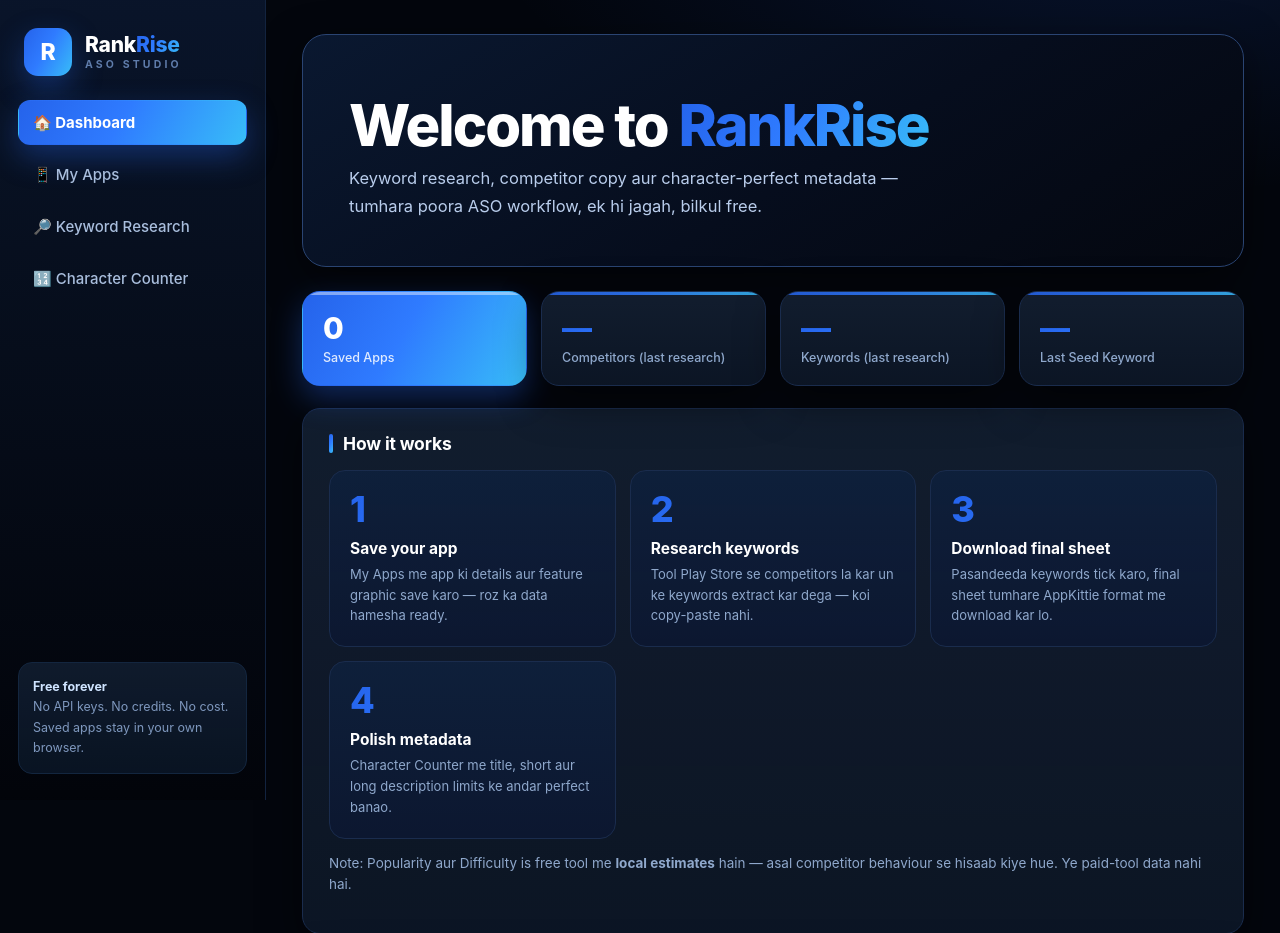
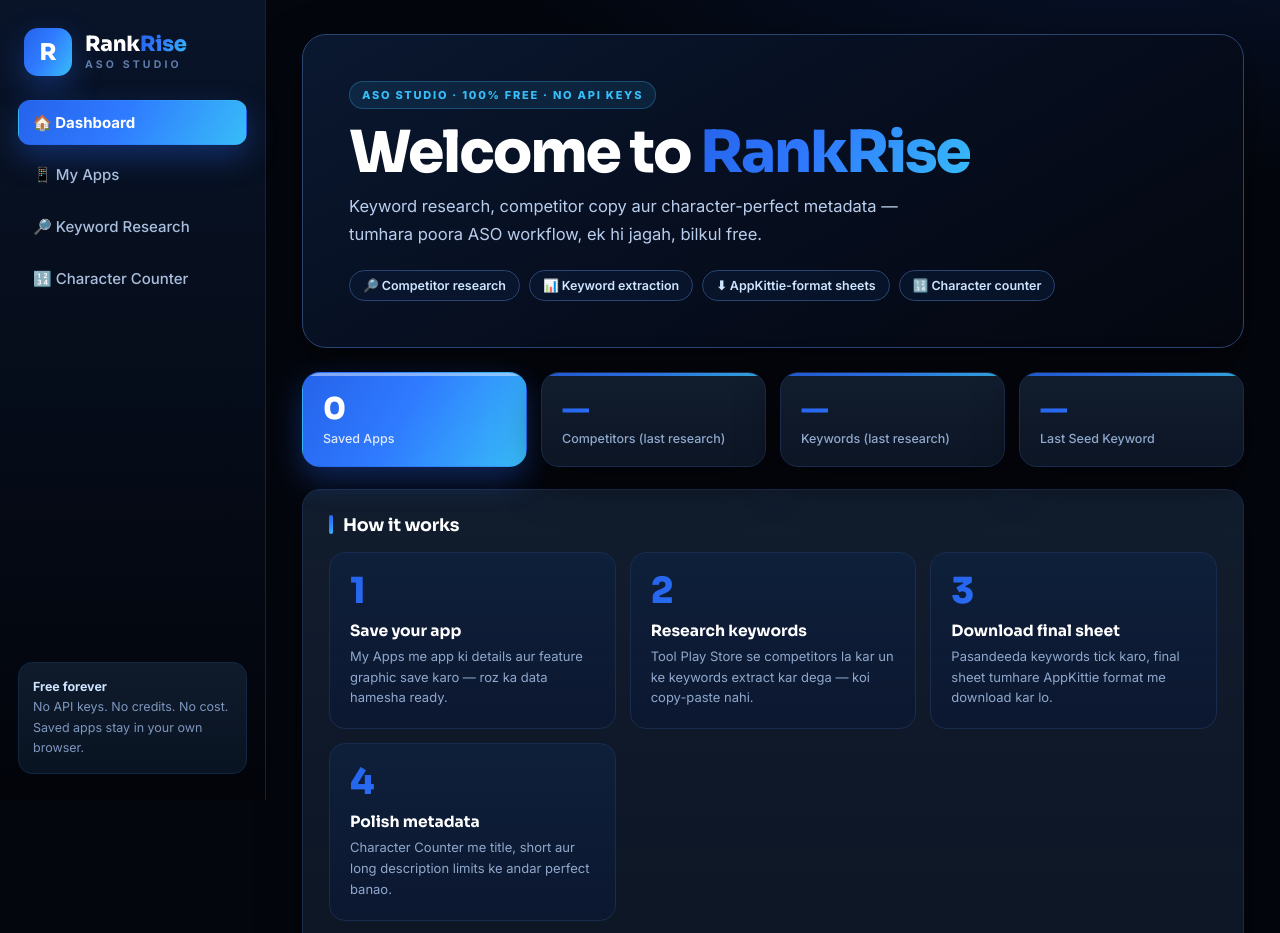
Before and after one commit to talha-95454/rankrise, a Flask app: page / in a window 1280 px wide. Shown: the top 933 px of the page. Run offline with Flask 3, Linux system fonts and the light colour scheme; some libraries are stand-ins or nearby versions.

Commit message:
Add files via upload

```diff
--- a/templates/index.html
+++ b/templates/index.html
@@ -4,6 +4,11 @@
 <meta charset="UTF-8">
 <meta name="viewport" content="width=device-width, initial-scale=1.0">
 <title>RankRise — ASO Studio</title>
+<meta name="description" content="RankRise — free ASO studio: Play Store competitor research, keyword extraction, AppKittie-format sheets and a character-perfect metadata counter.">
+<meta name="theme-color" content="#04070f">
+<link rel="preconnect" href="https://fonts.googleapis.com">
+<link rel="preconnect" href="https://fonts.gstatic.com" crossorigin>
+<link href="https://fonts.googleapis.com/css2?family=Inter:wght@400;500;600;700;800;900&family=Sora:wght@600;700;800&display=swap" rel="stylesheet">
 <link rel="stylesheet" href="/static/style.css">
 </head>
 <body>
@@ -32,8 +37,16 @@
     <!-- DASHBOARD -->
     <section class="view active" id="view-dashboard">
       <div class="hero">
+        <div class="hero-glow" aria-hidden="true"></div>
+        <span class="eyebrow light">ASO Studio · 100% Free · No API Keys</span>
         <h1>Welcome to <span>RankRise</span></h1>
         <p>Keyword research, competitor copy aur character-perfect metadata — tumhara poora ASO workflow, ek hi jagah, bilkul free.</p>
+        <div class="hero-chips">
+          <span class="chip">🔎 Competitor research</span>
+          <span class="chip">📊 Keyword extraction</span>
+          <span class="chip">⬇ AppKittie-format sheets</span>
+          <span class="chip">🔢 Character counter</span>
+        </div>
       </div>
       <div class="cards">
         <div class="stat-card"><div class="stat-num" id="stat-apps">0</div><div class="stat-label">Saved Apps</div></div>
@@ -60,6 +73,7 @@
     <!-- MY APPS -->
     <section class="view" id="view-apps">
       <div class="page-head">
+        <span class="eyebrow">Your library</span>
         <h1>My Apps</h1>
         <p>Save every app once — name, metadata and feature graphic. Open it any day and continue.</p>
       </div>
@@ -115,6 +129,7 @@
     <!-- RESEARCH -->
     <section class="view" id="view-research">
       <div class="page-head">
+        <span class="eyebrow">Discover keywords</span>
         <h1>Keyword Research</h1>
         <p>Fetches competitors from the Play Store, copies their titles &amp; descriptions, extracts every keyword.</p>
       </div>
@@ -183,6 +198,7 @@
     <!-- COUNTER -->
     <section class="view" id="view-counter">
       <div class="page-head">
+        <span class="eyebrow">Polish metadata</span>
         <h1>Character Counter</h1>
         <p>Write better metadata. Limits turn red the moment you cross them.</p>
       </div>
```
